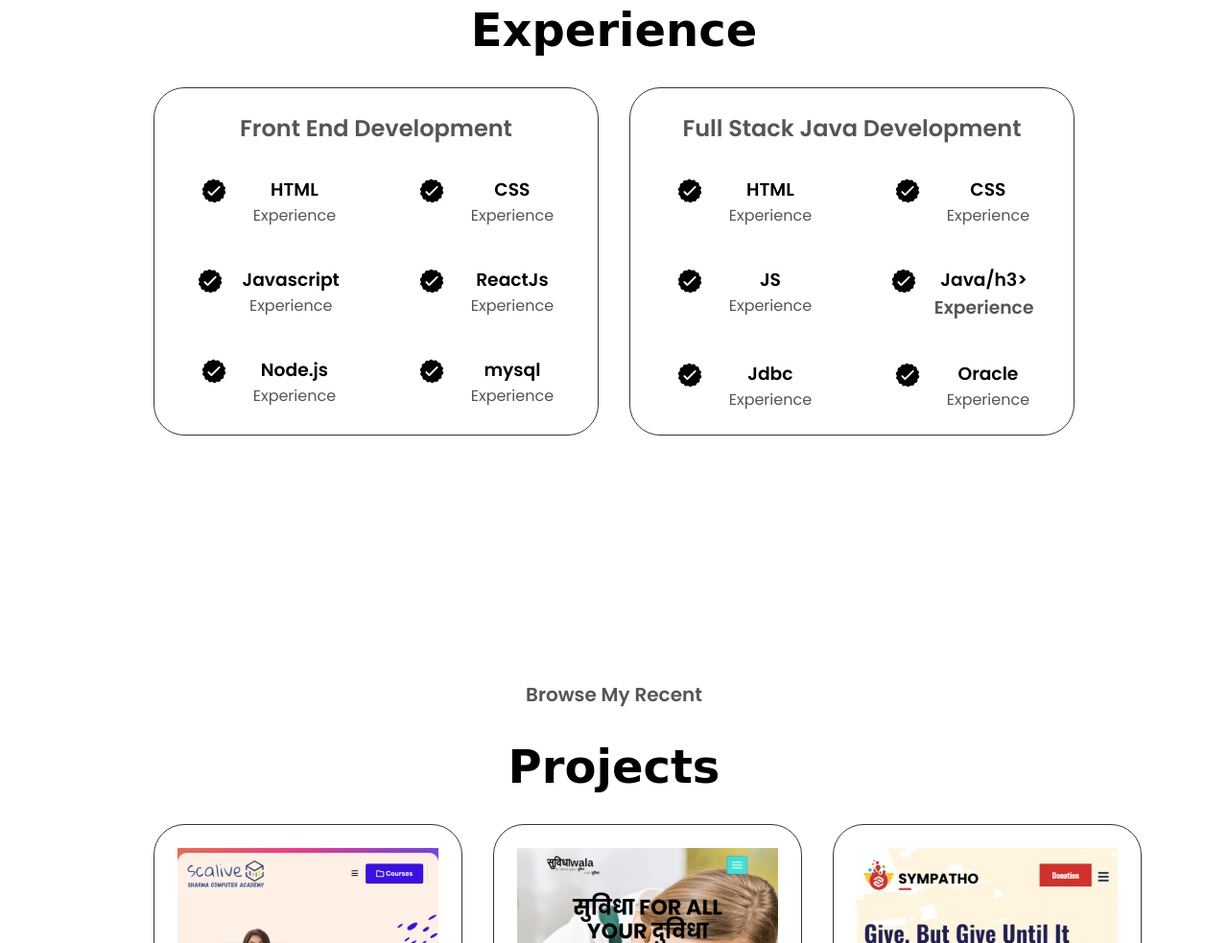
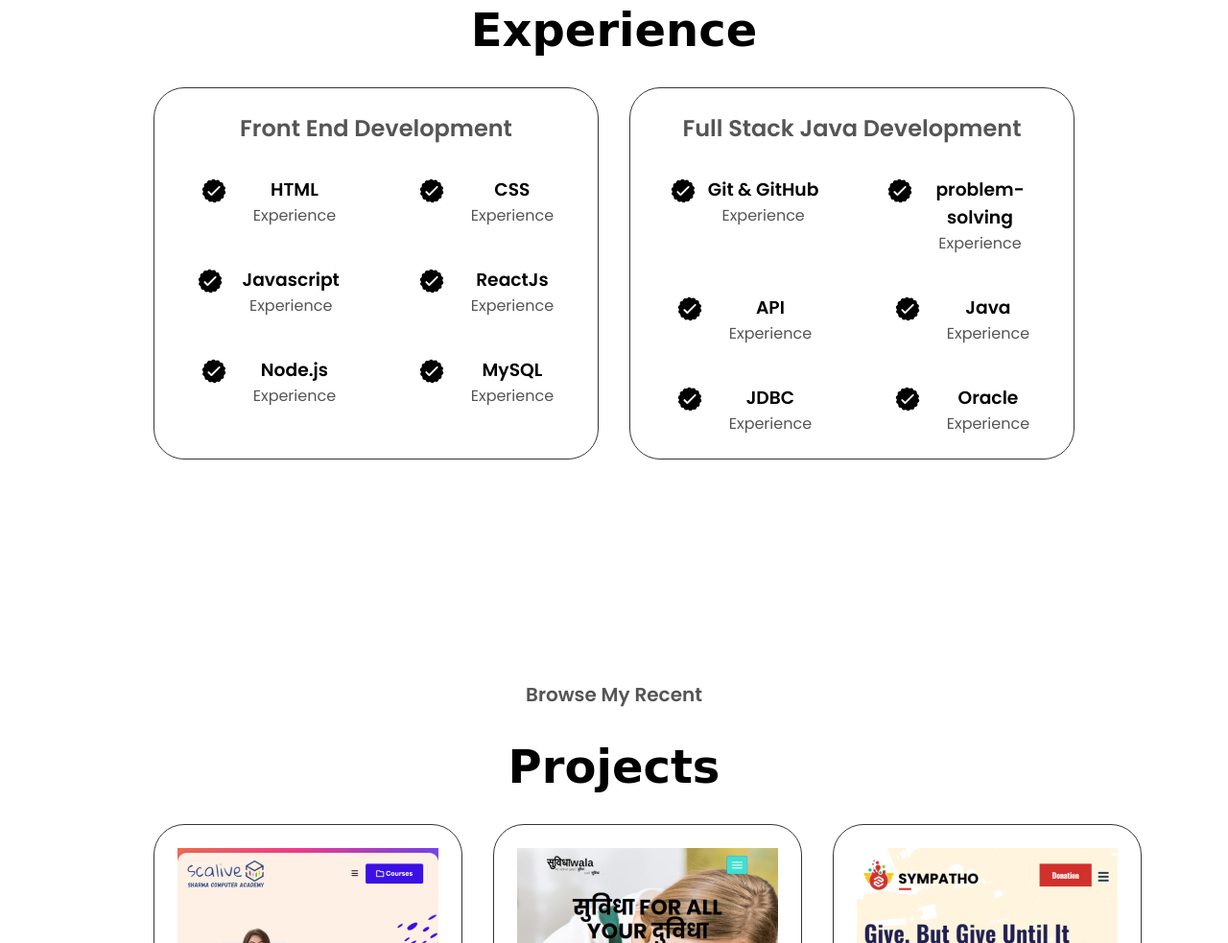
Before and after one commit to PrashantG1234/My-PortFolio, a plain HTML site: page index.html in a window 1280 px wide. Shown: the part 1755-2738 px from the top of the page at 96% size. Drawn offline with nearby package versions, Linux system fonts and the light colour scheme; a web font is replaced by a local one.

Commit message:
made some changes in experince section

```diff
--- a/index.html
+++ b/index.html
@@ -136,16 +136,16 @@
               </div>
             </article>
             <article>
-              <img src="/icons/checkmark.png" alt="icon" class="icon">
+              <img src="icons/checkmark.png" alt="icon" class="icon">
               <div>
                 <h3>Node.js</h3>
                 <p>Experience</p>
               </div>
             </article>
             <article>
-              <img src="/icons/checkmark.png" alt="icon" class="icon">
+              <img src="icons/checkmark.png" alt="icon" class="icon">
               <div>
-                <h3>mysql</h3>
+                <h3>MySQL</h3>
                 <p>Experience</p>
               </div>
             </article>
@@ -155,42 +155,42 @@
             <h2 class="experience-sub-title">Full Stack Java Development</h2>
             <div class="article-container">
             <article>
-              <img src="/icons/checkmark.png" alt="icon" class="icon">
+              <img src="icons/checkmark.png" alt="icon" class="icon">
               <div>
-                <h3>HTML</h3>
+                <h3>Git & GitHub</h3>
                 <p>Experience</p>
               </div>
             </article>
             <article>
-              <img src="/icons/checkmark.png" alt="icon" class="icon">
+              <img src="icons/checkmark.png" alt="icon" class="icon">
               <div>
-                <h3>CSS</h3>
+                <h3>problem-solving</h3>
                 <p>Experience</p>
               </div>
             </article>
             <article>
-              <img src="/icons/checkmark.png" alt="icon" class="icon">
+              <img src="icons/checkmark.png" alt="icon" class="icon">
               <div>
-                <h3>JS</h3>
+                <h3>API</h3>
                 <p>Experience</p>
               </div>
             </article>
             <article>
-              <img src="/icons/checkmark.png" alt="icon" class="icon">
+              <img src="icons/checkmark.png" alt="icon" class="icon">
               <div>
-                <h3>Java/h3>
+                <h3>Java</h3>
                 <p>Experience</p>
               </div>
             </article>
             <article>
-              <img src="/icons/checkmark.png" alt="icon" class="icon">
+              <img src="icons/checkmark.png" alt="icon" class="icon">
               <div>
-                <h3>Jdbc</h3>
+                <h3>JDBC</h3>
                 <p>Experience</p>
               </div>
             </article>
             <article>
-              <img src="/icons/checkmark.png" alt="icon" class="icon">
+              <img src="icons/checkmark.png" alt="icon" class="icon">
               <div>
                 <h3>Oracle</h3>
                 <p>Experience</p>
```
